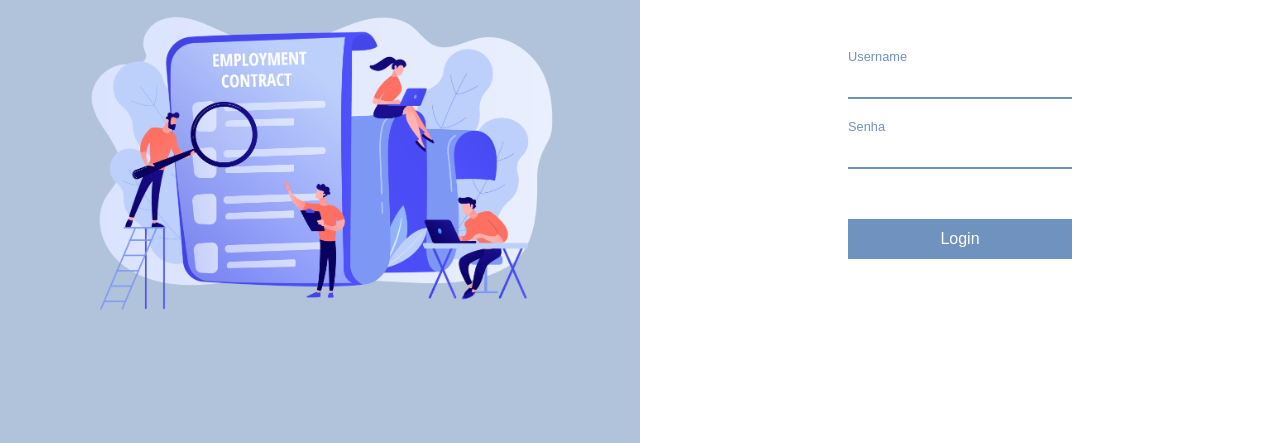
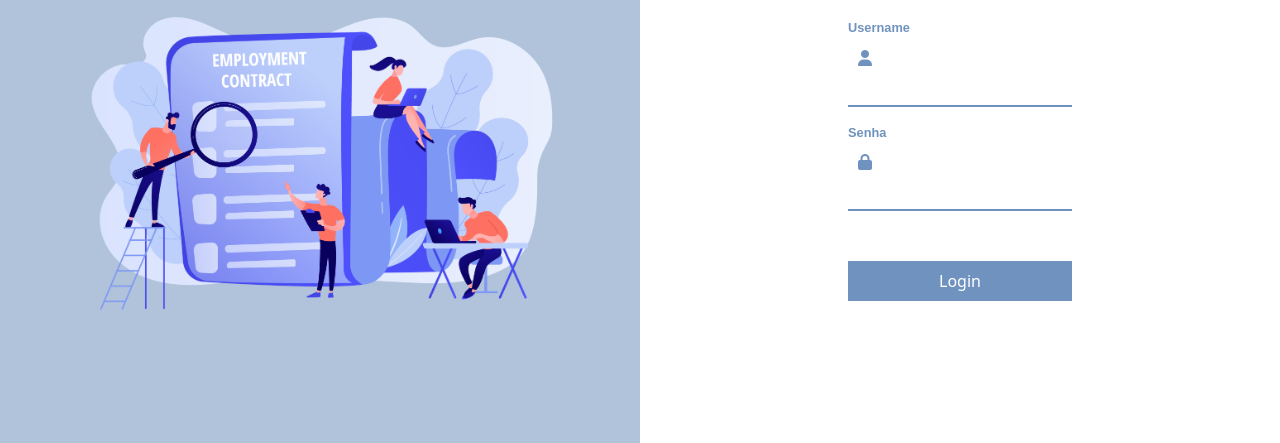
Before and after one commit to alexandregyn/login-rhsystem, a plain HTML site: page index.html in a window 1280 px wide. Shown: the part 239-682 px from the top of the page. Drawn offline with nearby package versions, Linux system fonts and the light colour scheme.

Commit message:
Implementa o icone no input e altera alguns estilos

```diff
--- a/css/style.css
+++ b/css/style.css
@@ -1,9 +1,3 @@
-* {
-  margin: 0;
-  padding: 0;
-  box-sizing: border-box;
-}
-
 .login.grid-area {
   display: grid;
   grid-template-areas: 'fundo form';
@@ -49,11 +43,14 @@
   font-family: Arial, Helvetica, sans-serif;
   margin-bottom: 10%;
   color: #9b9b9b;
+  font-size: 2rem;
 }
 
 .login .text-login span {
   font-family: Arial, Helvetica, sans-serif;
   color: #7092BE;
+  font-weight: bold;
+  font-size: 2.5rem;
 }
 
 .login .label-input {
@@ -66,16 +63,25 @@
   color: #7092BE;
   font-family: Arial, Helvetica, sans-serif;
   font-size: .8em;
+  font-weight: bold;
 }
 
-.login .label-input input {
+.login .label-input .input-per {
+  border-bottom: 2px solid #7092BE;
+}
+
+.login .label-input .input-per i {
+  color: #7092BE;
+  padding: 0 5px 0 10px;
+}
+
+.login .label-input .input-per input {
   height: 35px;
   border: none;
-  border-bottom: 2px solid #7092BE;
   outline: none;
 }
 
-.login .btn {
+.login .btnR {
   width: 35%;
   height: 40px;
   border: none;
@@ -87,18 +93,6 @@
   cursor: pointer;
 }
 
-.login .btn:hover {
+.login .btnR:hover {
   background-color: #597599;
 }
-
-.login .mt-1 {
-  margin-top: 10px;
-}
-
-.login .mt-2 {
-  margin-top: 20px;
-}
-
-.login .mt-3 {
-  margin-top: 30px;
-}
--- a/index.html
+++ b/index.html
@@ -7,7 +7,9 @@
   <meta name="viewport" content="width=device-width, initial-scale=1.0">
   <title>Login</title>
 
+  <link href="https://cdn.jsdelivr.net/npm/bootstrap@5.2.0-beta1/dist/css/bootstrap.min.css" rel="stylesheet" integrity="sha384-0evHe/X+R7YkIZDRvuzKMRqM+OrBnVFBL6DOitfPri4tjfHxaWutUpFmBp4vmVor" crossorigin="anonymous">
   <link rel="stylesheet" href="css/style.css">
+  <script src="https://kit.fontawesome.com/bec12882fd.js" crossorigin="anonymous"></script>
 </head>
 
 <body>
@@ -15,22 +17,27 @@
     <div class="fundo">
       <img src="image/fundo3.png" alt="">
     </div>
-
     <div class="form">
       <form class="form-login" name="login">
         <h1 class="text-login">Bem vindo ao <span>RH System</span></h1>
 
         <div class="label-input">
           <label for="username" class="form-label">Username</label>
-          <input type="text" id="j_username" name="j_username"/>
+          <div class="input-per">
+            <i class="fa-solid fa-user"></i>
+            <input type="text" id="j_username" name="j_username"/>
+          </div>
         </div>
 
-        <div class="label-input mt-2">
+        <div class="label-input mt-3">
           <label for="password" class="form-label">Senha</label>
-          <input type="password" id="j_password" name="j_password"/>
+          <div class="input-per">
+            <i class="fa-solid fa-lock mt"></i>
+            <input type="password" id="j_password" name="j_password"/>
+          </div>
         </div>
 
-        <input id="submit" class="btn" name="submit" type="submit" value="Login" />
+        <input id="submit" class="btnR" name="submit" type="submit" value="Login" />
       </form>
 
       <div class="logo-uni">
```
